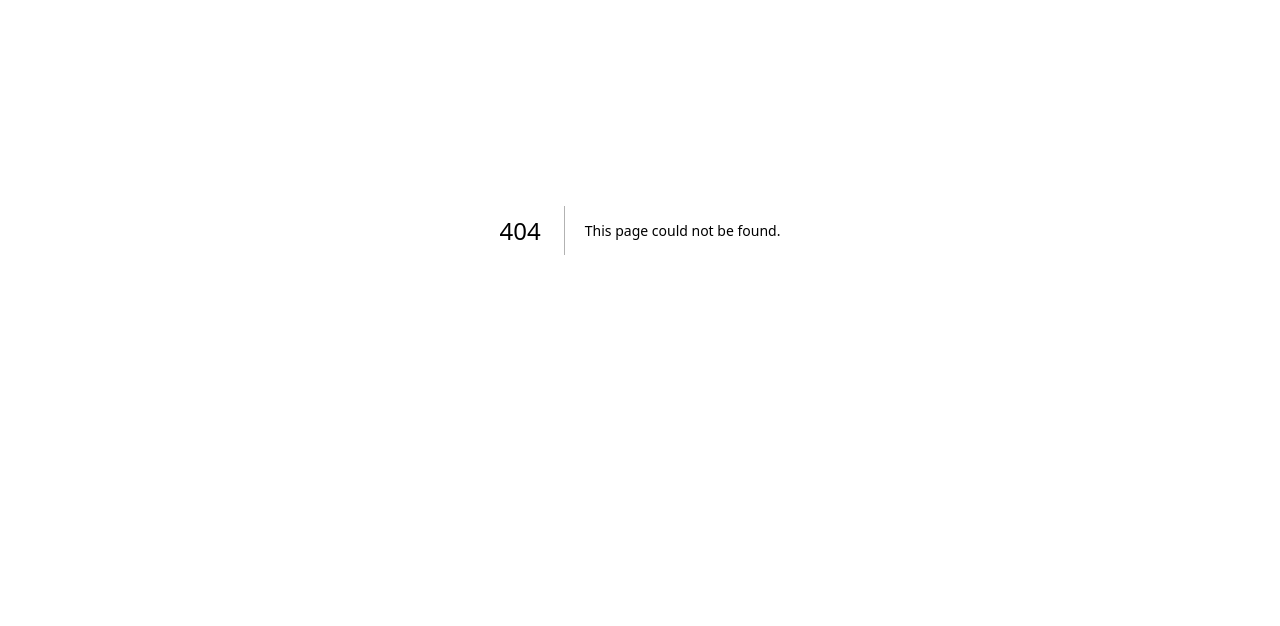
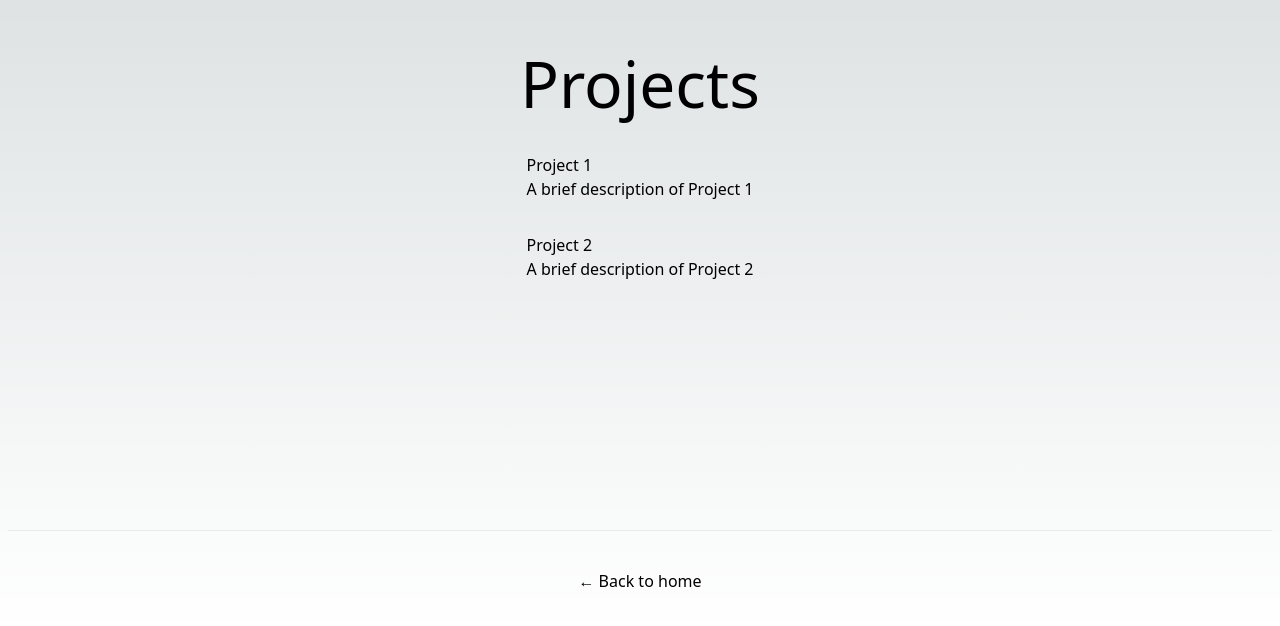
Before and after one commit to jonathankerth/my-portfolio, a Next.js app: page /projects in a window 1280 px wide. Before the commit this address had no page. Shown: the part 170-796 px from the top of the page. Built offline with nearby package versions, Linux system fonts and the light colour scheme.

Commit message:
add project page

```diff
--- a/src/pages/_app.js
+++ b/src/pages/_app.js
@@ -1,4 +1,4 @@
-import "@/styles/globals.css";
+import "../../globals.css";
 
 export default function App({ Component, pageProps }) {
 	return <Component {...pageProps} />;
--- a/src/pages/index.js
+++ b/src/pages/index.js
@@ -1,4 +1,5 @@
 import Head from "next/head";
+import Link from "next/link";
 import styles from "../styles/Home.module.css";
 
 export default function Home() {
@@ -14,19 +15,19 @@ export default function Home() {
 			</Head>
 
 			<main className={styles.main}>
-				<h1 className={styles.title}>
-					Welcome to My Software Engineer Portfolio
-				</h1>
+				<h1 className={styles.title}>Welcome, thanks for checking me out!</h1>
 
 				<p className={styles.description}>
 					Hi, I&apos;m <code className={styles.code}>Jonathan Kerth</code>
 				</p>
 
 				<div className={styles.grid}>
-					<a href="/projects" className={styles.card}>
-						<h2>Projects &rarr;</h2>
-						<p>Check out my amazing projects!</p>
-					</a>
+					<Link href="/projects" className={styles.card}>
+						<a>
+							<h2>Projects &rarr;</h2>
+							<p>Check out my amazing projects!</p>
+						</a>
+					</Link>
 
 					<a href="/skills" className={styles.card}>
 						<h2>Skills &rarr;</h2>
--- /dev/null
+++ b/src/pages/projects.js
@@ -0,0 +1,61 @@
+import Head from "next/head";
+import Link from "next/link";
+import styles from "../styles/Projects.module.css";
+
+const projects = [
+	{
+		id: 1,
+		title: "Project 1",
+		description: "A brief description of Project 1",
+		link: "https://example.com/project1",
+	},
+	{
+		id: 2,
+		title: "Project 2",
+		description: "A brief description of Project 2",
+		link: "https://example.com/project2",
+	},
+	// Add more projects as needed
+];
+
+export default function Projects() {
+	return (
+		<div className={styles.container}>
+			<Head>
+				<title>Projects - Software Engineer Portfolio</title>
+				<meta
+					name="description"
+					content="A showcase of my software engineering projects"
+				/>
+				<link rel="icon" href="/favicon.ico" />
+			</Head>
+
+			<main className={styles.main}>
+				<h1 className={styles.title}>Projects</h1>
+
+				<ul className={styles.projectList}>
+					{projects.map((project) => (
+						<li key={project.id} className={styles.projectItem}>
+							<h3>
+								<a
+									href={project.link}
+									target="_blank"
+									rel="noopener noreferrer"
+								>
+									{project.title}
+								</a>
+							</h3>
+							<p>{project.description}</p>
+						</li>
+					))}
+				</ul>
+			</main>
+
+			<footer className={styles.footer}>
+				<Link href="/">
+					<a>← Back to home</a>
+				</Link>
+			</footer>
+		</div>
+	);
+}
--- /dev/null
+++ b/src/styles/Projects.module.css
@@ -0,0 +1,53 @@
+.container {
+	min-height: 100vh;
+	padding: 0 0.5rem;
+	display: flex;
+	flex-direction: column;
+	justify-content: center;
+	align-items: center;
+}
+
+.main {
+	padding: 5rem 0;
+	flex: 1;
+	display: flex;
+	flex-direction: column;
+	justify-content: center;
+	align-items: center;
+}
+
+.title {
+	margin: 0;
+	line-height: 1.15;
+	font-size: 4rem;
+}
+
+.title,
+.description {
+	text-align: center;
+}
+
+.projectList {
+	list-style: none;
+	padding: 0;
+}
+
+.projectItem {
+	margin: 2rem 0;
+}
+
+.footer {
+	width: 100%;
+	height: 100px;
+	border-top: 1px solid #eaeaea;
+	display: flex;
+	justify-content: center;
+	align-items: center;
+}
+
+.footer a {
+	display: flex;
+	justify-content: center;
+	align-items: center;
+	flex-grow: 1;
+}
```
Also changed, not shown: jsconfig.json (+5 -5 lines), tailwind.config.js (+7 -7 lines), globals.css (renamed from src/styles/globals.css).
